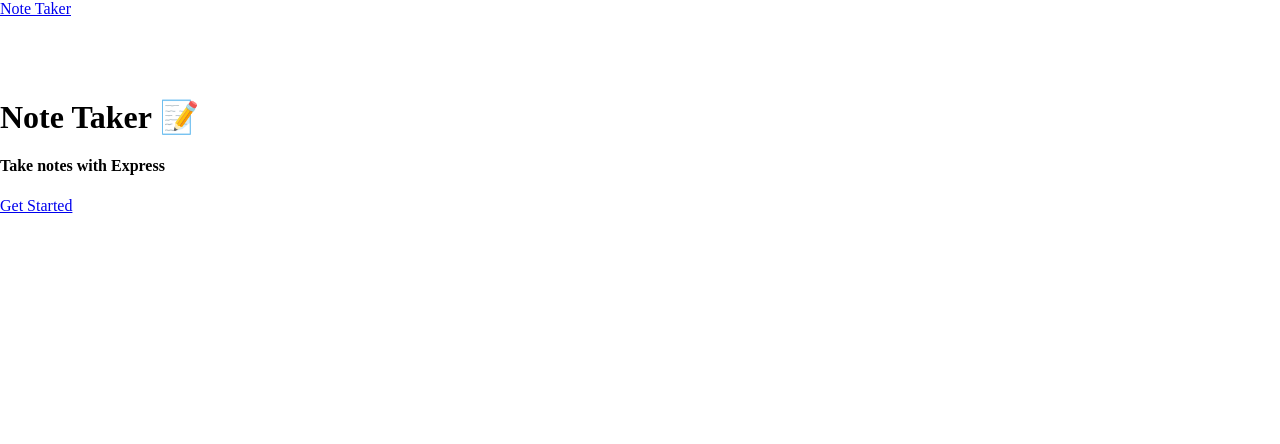
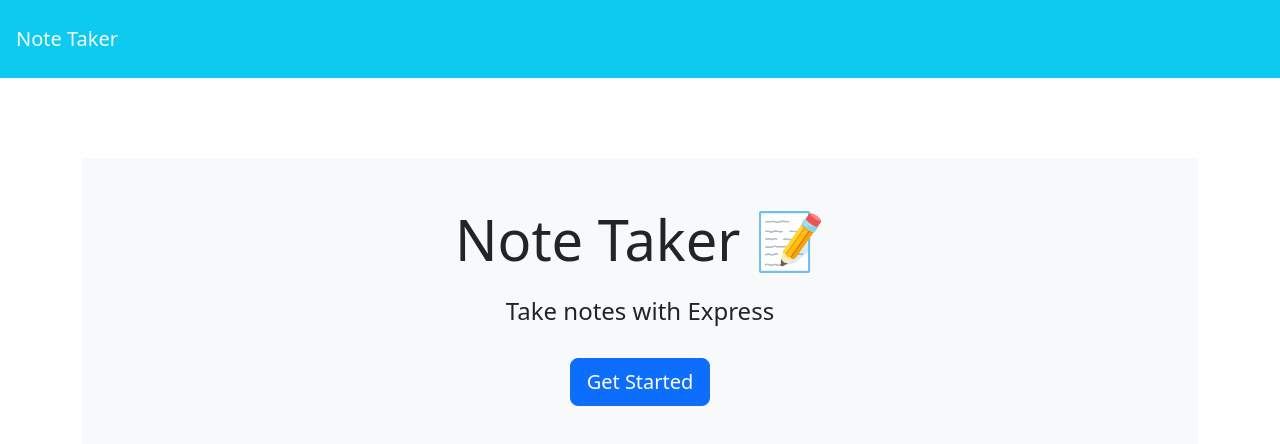
Before and after one commit to nfjsg/note-taker-app, a website: page public/index.html in a window 1280 px wide. Drawn offline with nearby package versions, Linux system fonts and the light colour scheme; no server answers.

Commit message:
Update index.html

```diff
--- a/public/index.html
+++ b/public/index.html
@@ -1,16 +1,18 @@
-
 <!DOCTYPE html>
 <html lang="en-US">
+
 <head>
   <meta charset="UTF-8">
   <meta name="viewport" content="width=device-width, initial-scale=1.0">
   <meta http-equiv="X-UA-Compatible" content="ie=edge">
   <title>Note Taker</title>
-  <link href="/assets/css/styles.css" rel="stylesheet">
+  <link href="https://cdn.jsdelivr.net/npm/bootstrap@5.2.3/dist/css/bootstrap.min.css" rel="stylesheet" integrity="sha384-rbsA2VBKQhggwzxH7pPCaAqO46MgnOM80zW1RWuH61DGLwZJEdK2Kadq2F9CUG65" crossorigin="anonymous" />
 </head>
+
 <body>
   <nav class="navbar bg-info">
-    <a class="navbar-brand text-light p-3" href="/">Note Taker</a>
+    <a class="navbar-brand text-light p-3" href="/">Note Taker
+    </a>
   </nav>
   <div class="container">
     <div style="margin-top: 80px;" class="text-center p-5 mb-4 bg-light">
@@ -21,4 +23,5 @@
   </div>
   <script src="/assets/js/index.js"></script>
 </body>
+
 </html>
```
